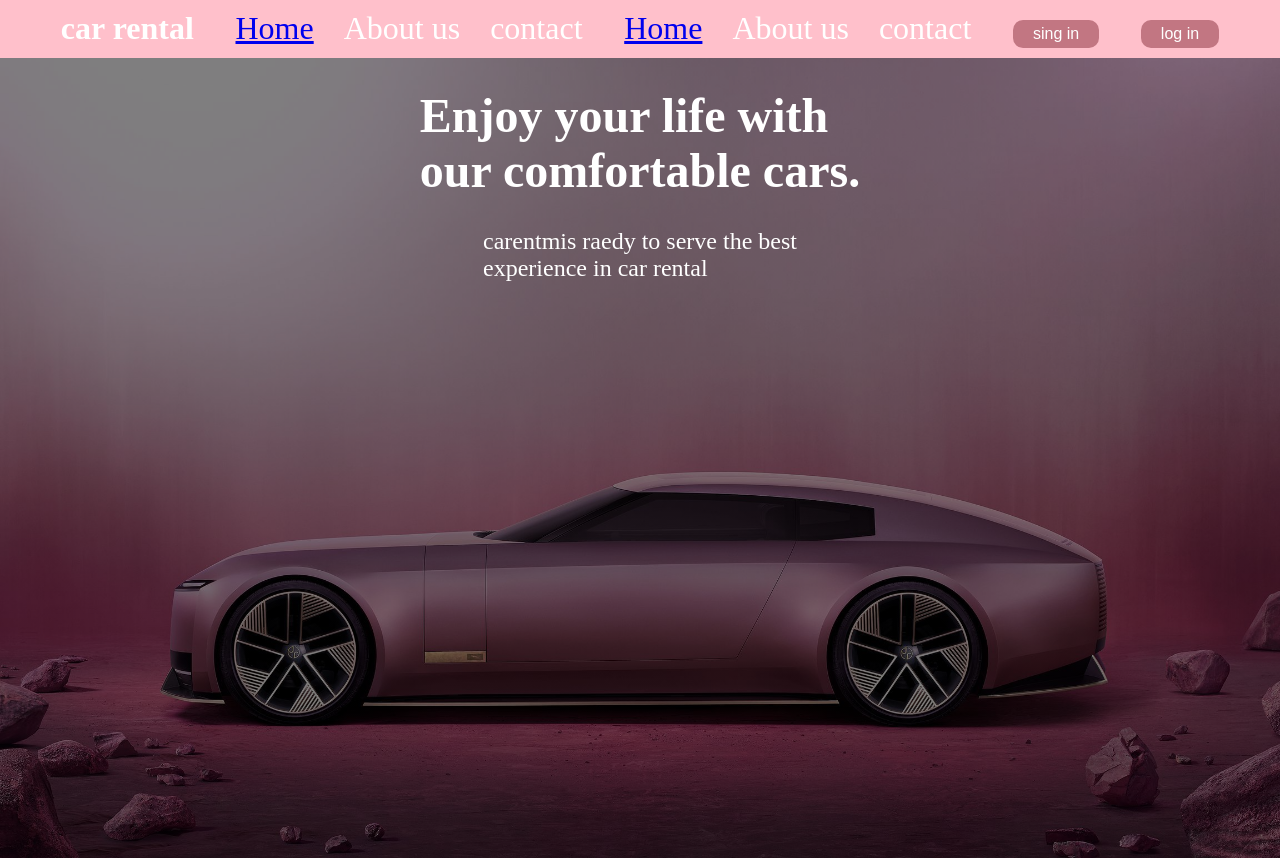
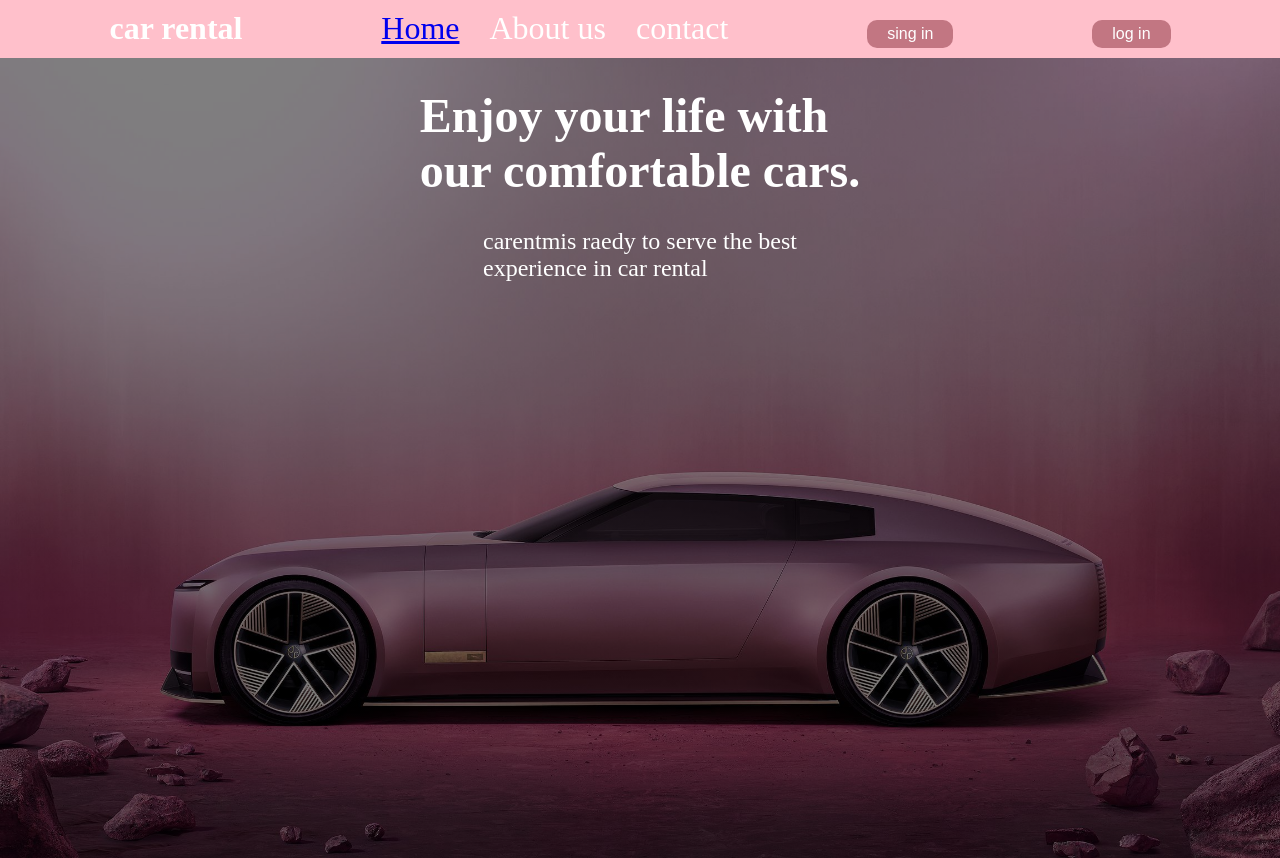
Before and after one commit to jamiilaadam/third-project, a plain HTML site: page indx.html in a window 1280 px wide. Shown: the top 858 px of the page. Drawn offline with Linux system fonts and the light colour scheme.

```diff
--- a/indx.html
+++ b/indx.html
@@ -14,11 +14,6 @@
                     <li>contact</li>
                 </ul>
 
-                 <ul>
-                    <li> <a href="About.htm l">Home</li></a>
-                    <li>About us</li>
-                    <li>contact</li>
-                </ul>
 
                 <button class="button">sing in</button>
                  <button class="button">log in</button>
```
Also changed, not shown: About.html (+5 -0 lines).
